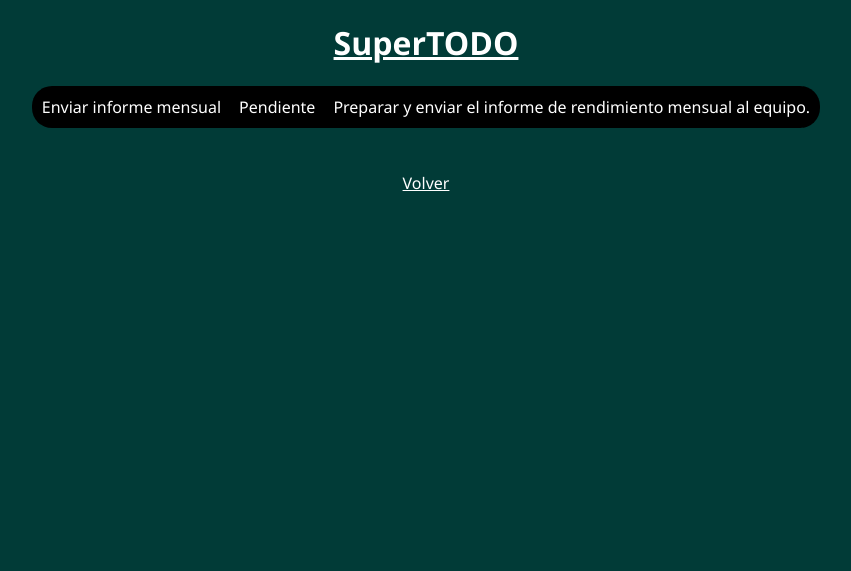
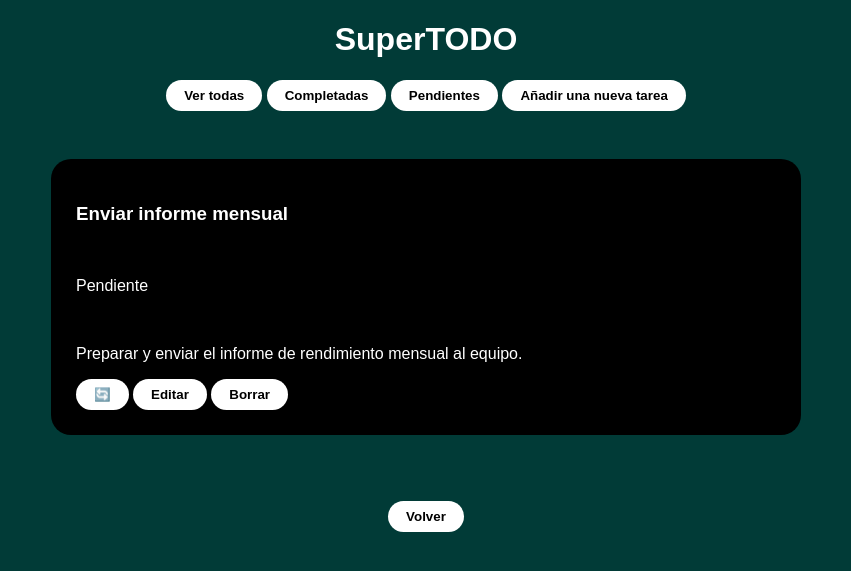
Before and after one commit to MoiiLN/DSW-TEP2.1, a Django app: page /tasks/enviar-informe-mensual/ in a window 1280 px wide. Shown: the top 571 px of the page, without its empty margins (214-1065 px from the left). Run offline with Django 5.2, Linux system fonts and the light colour scheme; data comes from the database, SQL or seed files in the repository; both versions use the stored data as it was after the commit.

Commit message:
CSS finished

```diff
--- a/supertodo/shared/static/css/base.css
+++ b/supertodo/shared/static/css/base.css
@@ -4,8 +4,22 @@ h2 {
   color: white;
 }
 body {
-  font-family: "Segoe UI", Tahoma, Geneva, Verdana, sans-serif;
+  font-family: Arial, sans-serif;
   background-color: #013b37;
+  color: white;
+}
+button {
+  background-color: white;
+  border-radius: 10px;
+  border: 0px;
+  display: inline-block;
+  color: black;
+  padding: 8px 18px;
+  font-weight: bold;
+  border-radius: 20px;
+}
+button:hover {
+  background-color: #02625c;
   color: white;
 }
 .main-items {
@@ -13,7 +27,7 @@ body {
   justify-content: center;
 }
 .tabla {
-  background-color: #000000;
+  background-color: black;
   border: 0px;
   border-radius: 20px;
 }
@@ -22,15 +36,58 @@ body {
 a {
   text-align: center;
   color: white;
+  text-decoration: none;
 }
 
 .form {
-  display: flex;
-  justify-content: center;
-  background-color: #000000;
+  background-color: #000;
+  border-radius: 20px;
+  width: 500px;
+  margin: 0 auto;
+  padding: 35px 40px;
+  color: white;
 }
-button {
+
+.form label {
+  display: block;
+  font-weight: 700;
+  color: white;
+  margin-bottom: 8px;
+  margin-top: 20px;
+  font-size: 1rem;
+}
+
+.form textarea,
+.form input {
+  background-color: white;
+  color: black;
+  border: none;
+  border-radius: 20px;
+  padding: 12px 16px;
+  font-size: 1rem;
+  margin-bottom: 10px;
+}
+
+.detail {
+  background: black;
+  color: white;
+  padding: 25px;
+  border-radius: 20px;
+  max-width: 700px;
+  margin: 30px auto;
+}
+
+.crear {
   background-color: white;
   border-radius: 10px;
   border: 0px;
+  display: inline-block;
+  color: black;
+  padding: 8px 18px;
+  font-weight: bold;
+  border-radius: 20px;
 }
+.crear:hover {
+  background-color: #02625c;
+  color: white;
+}
--- a/supertodo/tasks/templates/tasks/task/detail.html
+++ b/supertodo/tasks/templates/tasks/task/detail.html
@@ -4,23 +4,26 @@
 {% block content %}
 
   {% include "header.html" %}
-  <div class="main-items">
-  <table class="tabla" cellpadding="8">
-    <tr>
-      <td>{{ task.name }}</td>
-      <td>
-          {% if task.completed %}
-            Completada
-          {% else %}
-           Pendiente
-          {% endif %}
-      </td>
-      <td>{{ task.description }}</td>
-    </tr>
-  </table>
+  <div class="links">
+      <a href="{% url 'tasks:task-list' %}"><button>Ver todas</button></a>
+      <a href="{% url 'tasks:task-list-completed' %}"><button>Completadas</button></a>
+      <a href="{% url 'tasks:task-list-pending' %}"><button>Pendientes</button></a>
+      <a href="{% url 'tasks:add-task' %}"><button>Añadir una nueva tarea</button></a>
+  </div><br>
+  <div class="detail">
+    <h3>{{ task.name }}</h3><br>
+    {% if task.completed %}
+      <p>Completada</p><br>
+    {% else %}
+      <p>Pendiente</p><br>
+    {% endif %}
+    <p>{{ task.description }}</p>
+    <a href="{% url 'tasks:toogle-task' task.slug %}"><button>🔄</button></a>
+    <a href="{% url 'tasks:edit-task' task.slug %}"><button>Editar</button></a>
+    <a href="{% url 'tasks:delete-task' task.slug %}"><button>Borrar</button></a>
   </div>
   <br><br>
   <div class="links">
-    <a href="{% url 'tasks:task-list' %}">Volver</a>
+    <a href="{% url 'tasks:task-list' %}"><button>Volver</button></a>
   </div>
 {% endblock %}
```
Also changed, not shown: supertodo/tasks/templates/tasks/task/add.html (+14 -8 lines), supertodo/tasks/templates/tasks/task/completed.html (+10 -13 lines), supertodo/tasks/templates/tasks/task/edit.html (+7 -2 lines), supertodo/tasks/templates/tasks/task/list.html (+6 -6 lines), supertodo/tasks/templates/tasks/task/pending.html (+10 -12 lines), supertodo/db.sqlite3.
